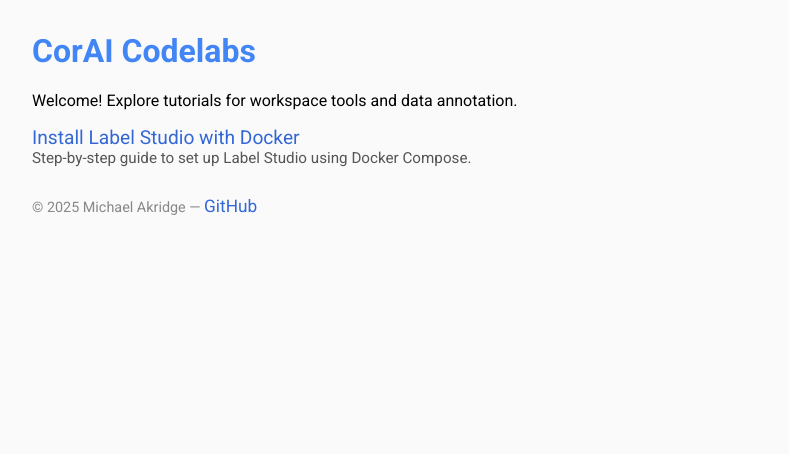
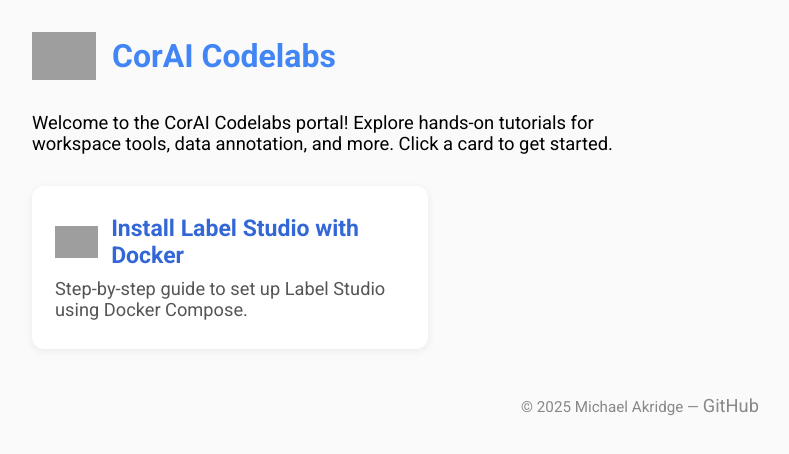
Before and after one commit to MichaelAkridge-NOAA/CorAI, a plain HTML site: page docs/index.html in a window 1280 px wide. Shown: the whole page, without its empty margins (0-789 px from the left). Drawn offline with Linux system fonts and the light colour scheme; grey boxes are pictures that could not be loaded.

Commit message:
chore: commit all local changes before rebase/push

```diff
--- a/docs/index.html
+++ b/docs/index.html
@@ -16,15 +16,21 @@
   </style>
 </head>
 <body>
-  <h1>CorAI Codelabs</h1>
-  <p>Welcome! Explore tutorials for workspace tools and data annotation.</p>
-  <ul>
-    <li>
-      <a href="codelabs/labelstudio-docker-install/">Install Label Studio with Docker</a>
-      <div class="desc">Step-by-step guide to set up Label Studio using Docker Compose.</div>
-    </li>
-    <!-- Add more tutorials here as you create them -->
-  </ul>
-  <footer style="margin-top:2em; color:#888; font-size:0.9em;">&copy; 2025 Michael Akridge &mdash; <a href="https://github.com/MichaelAkridge-NOAA/CorAI">GitHub</a></footer>
+  <header style="display:flex;align-items:center;gap:1em;margin-bottom:2em;">
+    <img src="https://raw.githubusercontent.com/googlecodelabs/tools/main/site/images/codelab.png" alt="Codelabs Logo" style="height:48px;">
+    <h1 style="margin:0;">CorAI Codelabs</h1>
+  </header>
+  <p style="font-size:1.15em;max-width:600px;">Welcome to the CorAI Codelabs portal! Explore hands-on tutorials for workspace tools, data annotation, and more. Click a card to get started.</p>
+  <div style="display:flex;flex-wrap:wrap;gap:2em 2em;margin-top:2em;">
+    <a href="codelabs/labelstudio-docker-install/" style="flex:1 1 320px;max-width:350px;text-decoration:none;background:#fff;border-radius:12px;box-shadow:0 2px 8px #0001;padding:1.5em 1.2em;display:flex;flex-direction:column;gap:0.5em;transition:box-shadow 0.2s;">
+      <div style="display:flex;align-items:center;gap:0.7em;">
+        <img src="https://labelstud.io/images/logo.svg" alt="Label Studio" style="height:32px;">
+        <span style="font-size:1.2em;font-weight:700;color:#3367d6;">Install Label Studio with Docker</span>
+      </div>
+      <div class="desc" style="color:#555;">Step-by-step guide to set up Label Studio using Docker Compose.</div>
+    </a>
+    <!-- Add more tutorial cards here as you create them -->
+  </div>
+  <footer style="margin-top:3em; color:#888; font-size:0.95em; text-align:center;">&copy; 2025 Michael Akridge &mdash; <a href="https://github.com/MichaelAkridge-NOAA/CorAI" style="color:#888;">GitHub</a></footer>
 </body>
 </html>
```
